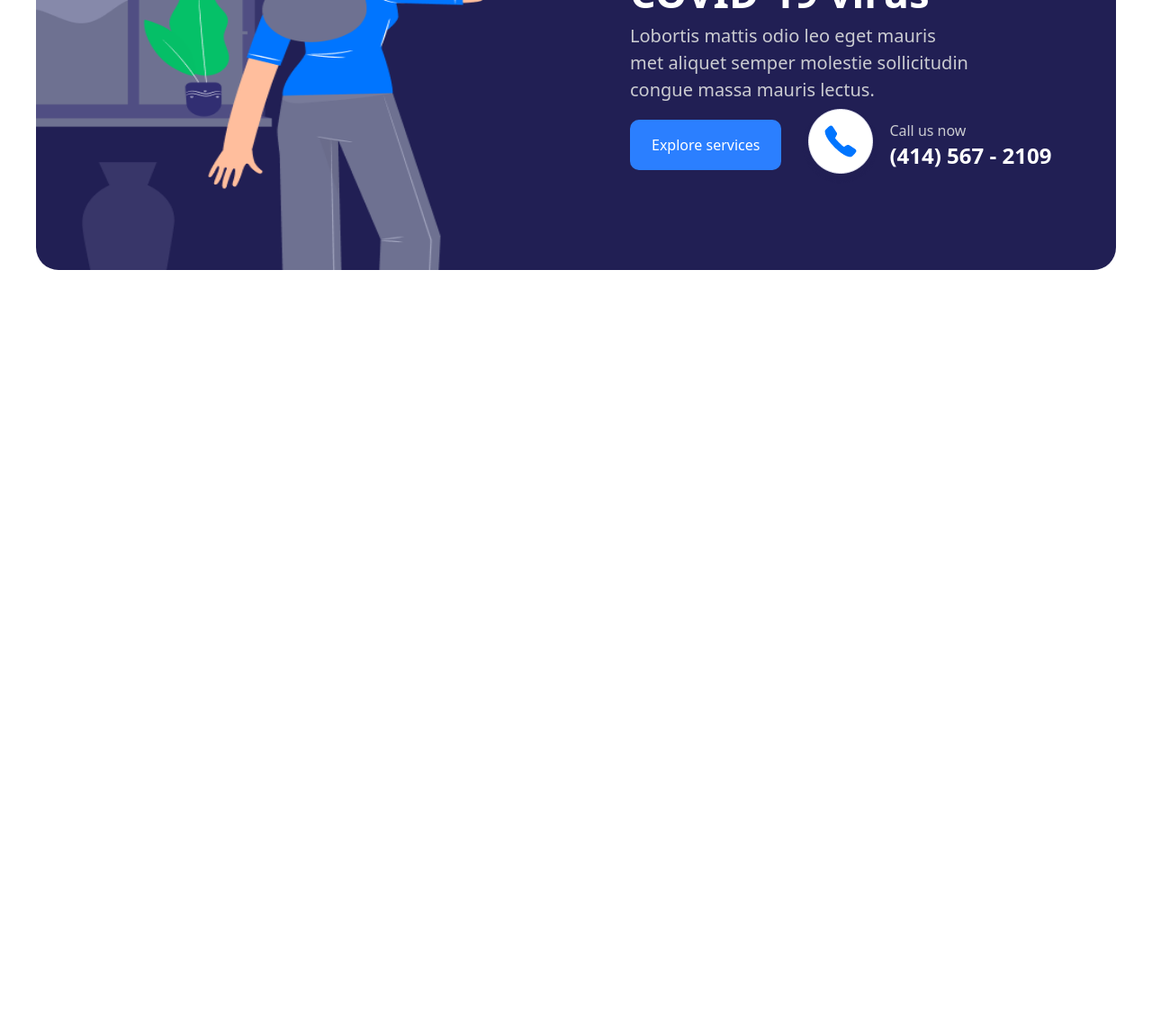
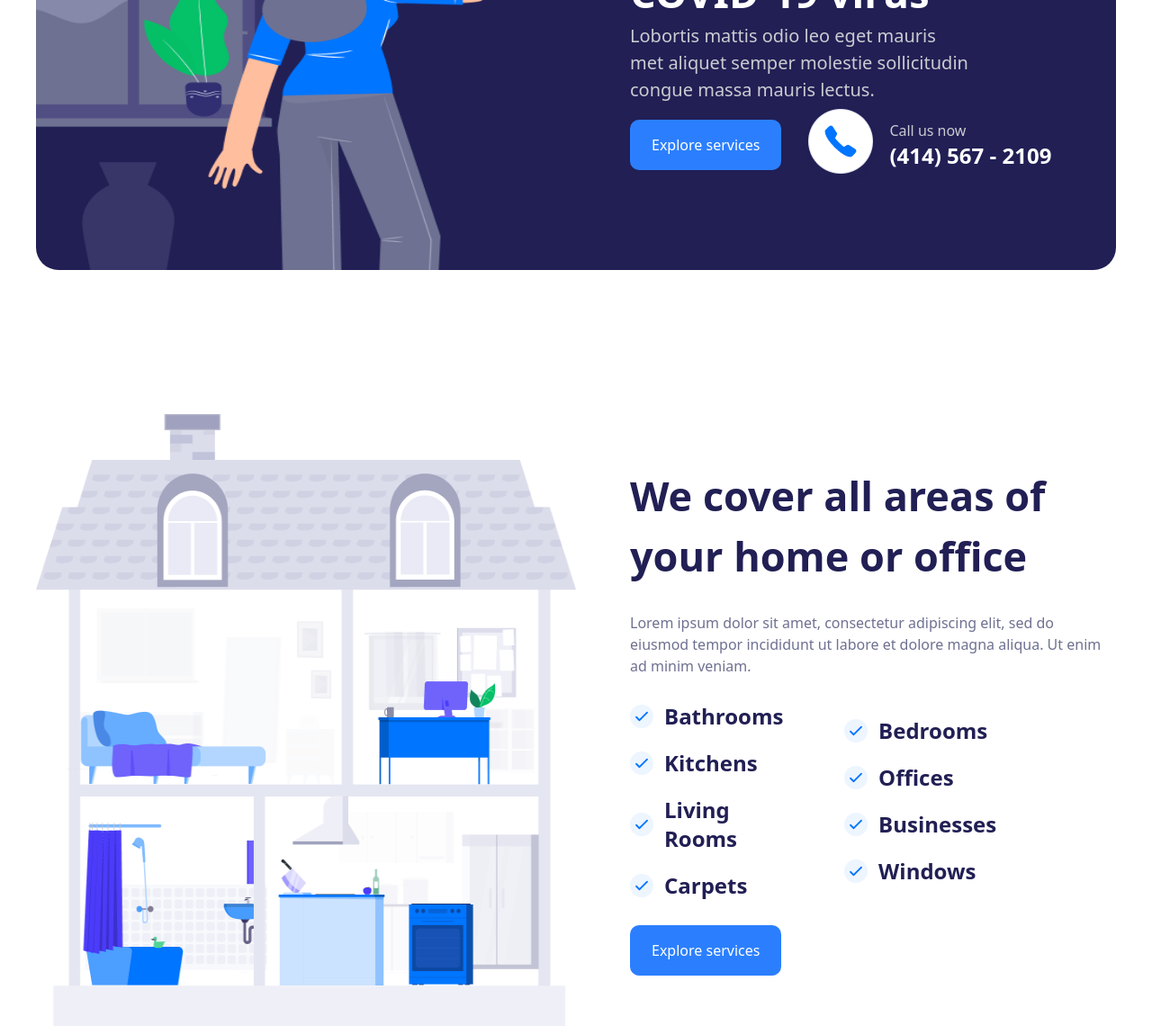
Before and after one commit to MuhammadRahmatulloev/Clean, a website: page index.html in a window 1280 px wide. Shown: the part 2728-3868 px from the top of the page at 90% size. Before the commit the page ends 3028 px from the top, so only its background shows below. Drawn offline with Linux system fonts and the light colour scheme.

Commit message:
We cover all areas-section

```diff
--- a/index.html
+++ b/index.html
@@ -127,6 +127,56 @@
                 </div>
             </div>
         </section>
+        <section class="max-w-300 m-auto mt-40 h-170 flex items-center justify-between">
+            <div class="w-[50%] h-full">
+                <img class="w-full h-full" src="./cover.png" alt="">
+            </div>
+            <div class="w-[45%] h-full flex flex-col gap-7 justify-center">
+                <h1 class="text-[45px] font-bold text-[#211F54] font-sans">We cover all areas of your home or office</h1>
+                <p class="text-[16px] text-[#6E7191] font-normal">Lorem ipsum dolor sit amet, consectetur adipiscing elit, sed do eiusmod tempor incididunt ut labore et dolore magna aliqua. Ut enim ad minim veniam.</p>
+                <div class="flex items-center gap-10">
+                    <div class="flex flex-col gap-5">
+                        <div class="flex items-center gap-3">
+                            <img src="./galochka.png" alt="">
+                            <h2 class="text-2xl font-bold text-[#211F54] gap-1">Bathrooms</h2>
+                        </div>
+                        <div class="flex items-center gap-3">
+                            <img src="./galochka.png" alt="">
+                            <h2 class="text-2xl font-bold text-[#211F54] gap-1">Kitchens</h2>
+                        </div>
+                        <div class="flex items-center gap-3">
+                            <img src="./galochka.png" alt="">
+                            <h2 class="text-2xl font-bold text-[#211F54] gap-1 w-[20%]">Living Rooms</h2>
+                        </div>
+                        <div class="flex items-center gap-3">
+                            <img src="./galochka.png" alt="">
+                            <h2 class="text-2xl font-bold text-[#211F54] gap-1">Carpets</h2>
+                        </div>
+                    </div>
+                    <div class="flex flex-col gap-5">
+                        <div class="flex items-center gap-3">
+                            <img src="./galochka.png" alt="">
+                            <h2 class="text-2xl font-bold text-[#211F54] gap-1">Bedrooms</h2>
+                        </div>
+                        <div class="flex items-center gap-3">
+                            <img src="./galochka.png" alt="">
+                            <h2 class="text-2xl font-bold text-[#211F54] gap-1">Offices</h2>
+                        </div>
+                        <div class="flex items-center gap-3">
+                            <img src="./galochka.png" alt="">
+                            <h2 class="text-2xl font-bold text-[#211F54] gap-1">Businesses</h2>
+                        </div>
+                        <div class="flex items-center gap-3">
+                            <img src="./galochka.png" alt="">
+                            <h2 class="text-2xl font-bold text-[#211F54] gap-1">Windows</h2>
+                        </div>
+                    </div>
+                </div>
+                <button class="bg-blue-500 text-white px-6 py-4 rounded-[10px] cursor-pointer self-start">
+                    Explore services
+                </button>
+            </div>
+        </section>
     </main>
 </body>
 </html>
```
Also changed, not shown: src/output.css.
